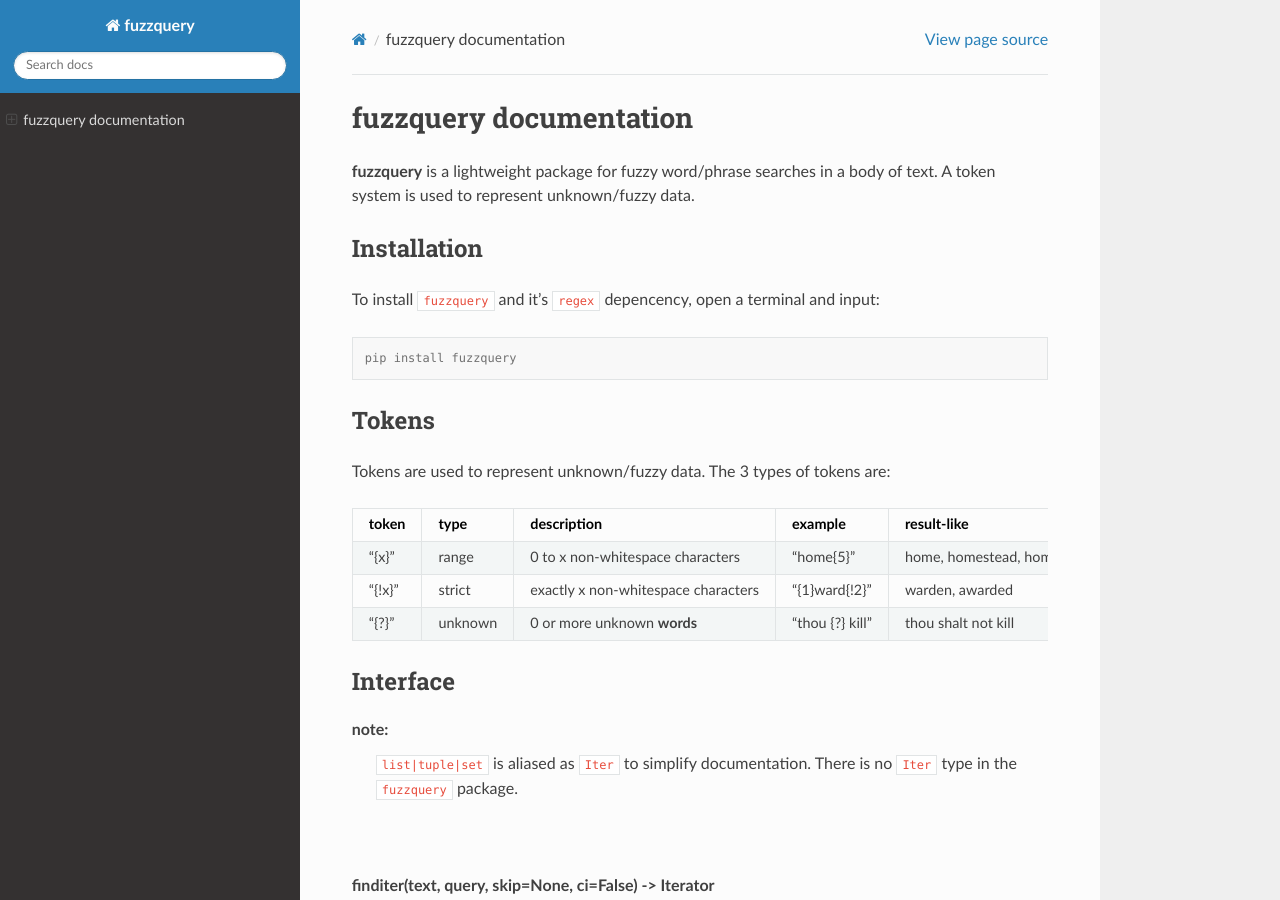
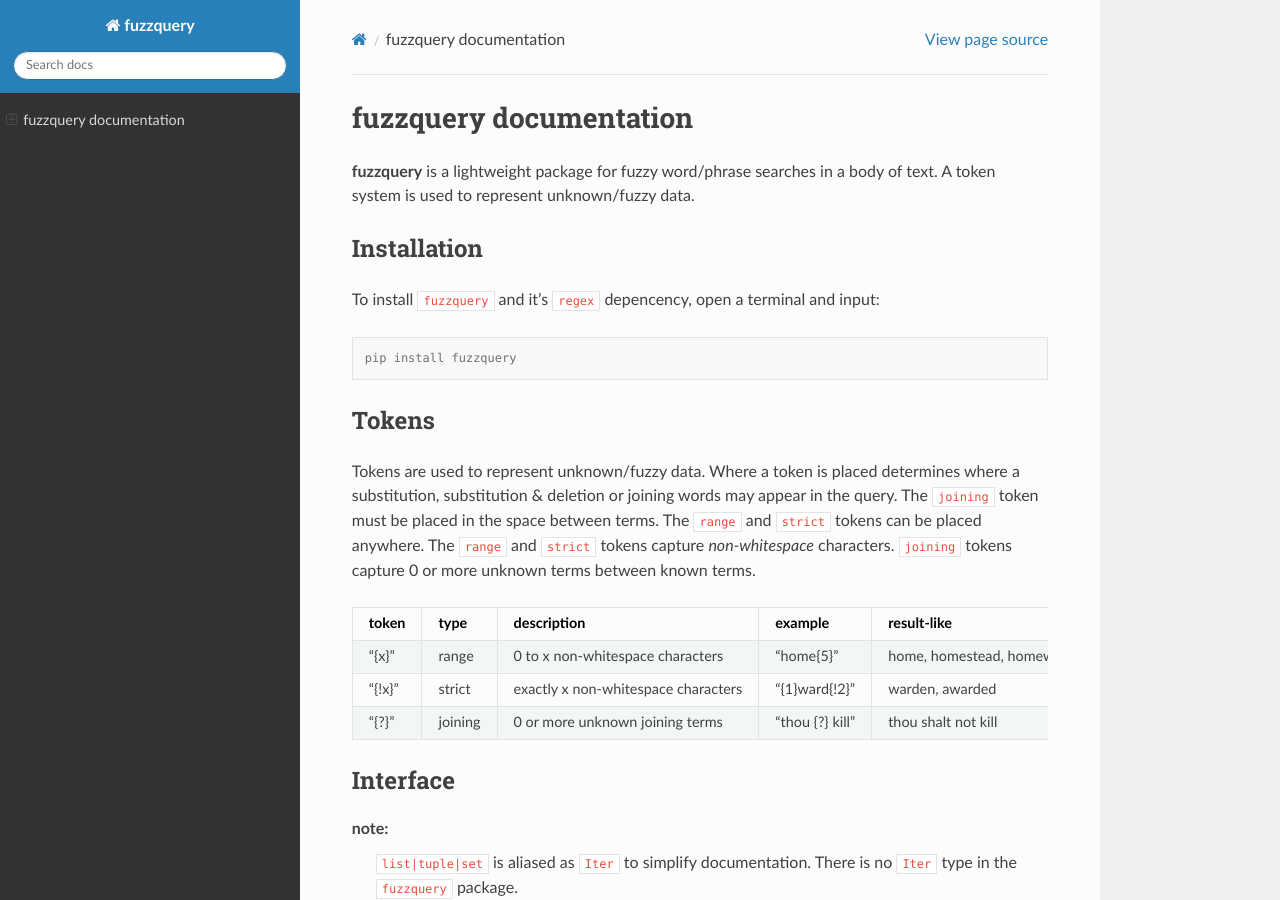
Before and after one commit to OneMadGypsy/fuzzquery, a Sphinx documentation site: the page built from docs/source/index.rst, in a window 1280 px wide and 900 px high. Built offline with Sphinx 7.4.7 and the Read the Docs theme 2.0.0, drawn with Linux system fonts in a browser that asks for light colours.

Commit message:
Update index.rst

```diff
--- a/docs/source/index.rst
+++ b/docs/source/index.rst
@@ -16,7 +16,9 @@ To install ``fuzzquery`` and it's ``regex`` depencency, open a terminal and inpu
 Tokens
 ------
 
-Tokens are used to represent unknown/fuzzy data. The 3 types of tokens are:
+Tokens are used to represent unknown/fuzzy data. Where a token is placed determines where a substitution, substitution & deletion or joining words may appear in the query.
+The ``joining`` token must be placed in the space between terms. The ``range`` and ``strict`` tokens can be placed anywhere.
+The ``range`` and ``strict`` tokens capture `non-whitespace` characters. ``joining`` tokens capture 0 or more unknown terms between known terms.
 
 +--------+---------+---------------------------------------+------------------+--------------------------------+
 | token  | type    | description                           | example          | result-like                    |
@@ -25,7 +27,7 @@ Tokens are used to represent unknown/fuzzy data. The 3 types of tokens are:
 +--------+---------+---------------------------------------+------------------+--------------------------------+
 | "{!x}" | strict  | exactly x non-whitespace characters   | "{1}ward{!2}"    | warden, awarded                |
 +--------+---------+---------------------------------------+------------------+--------------------------------+
-| "{?}"  | unknown | 0 or more unknown **words**           | "thou {?} kill"  | thou shalt not kill            |
+| "{?}"  | joining | 0 or more unknown joining terms       | "thou {?} kill"  | thou shalt not kill            |
 +--------+---------+---------------------------------------+------------------+--------------------------------+
 
 .. _interface:
```
